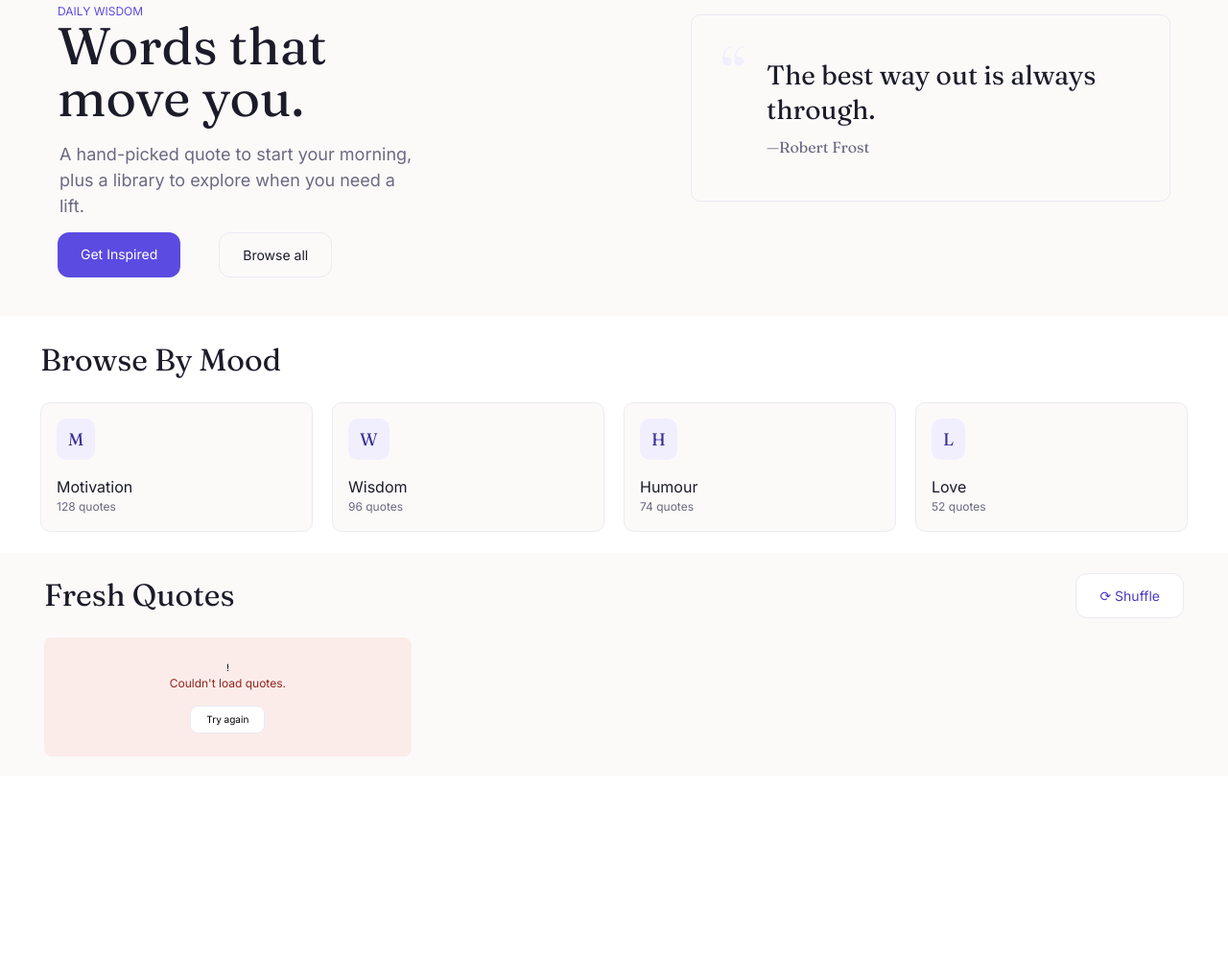
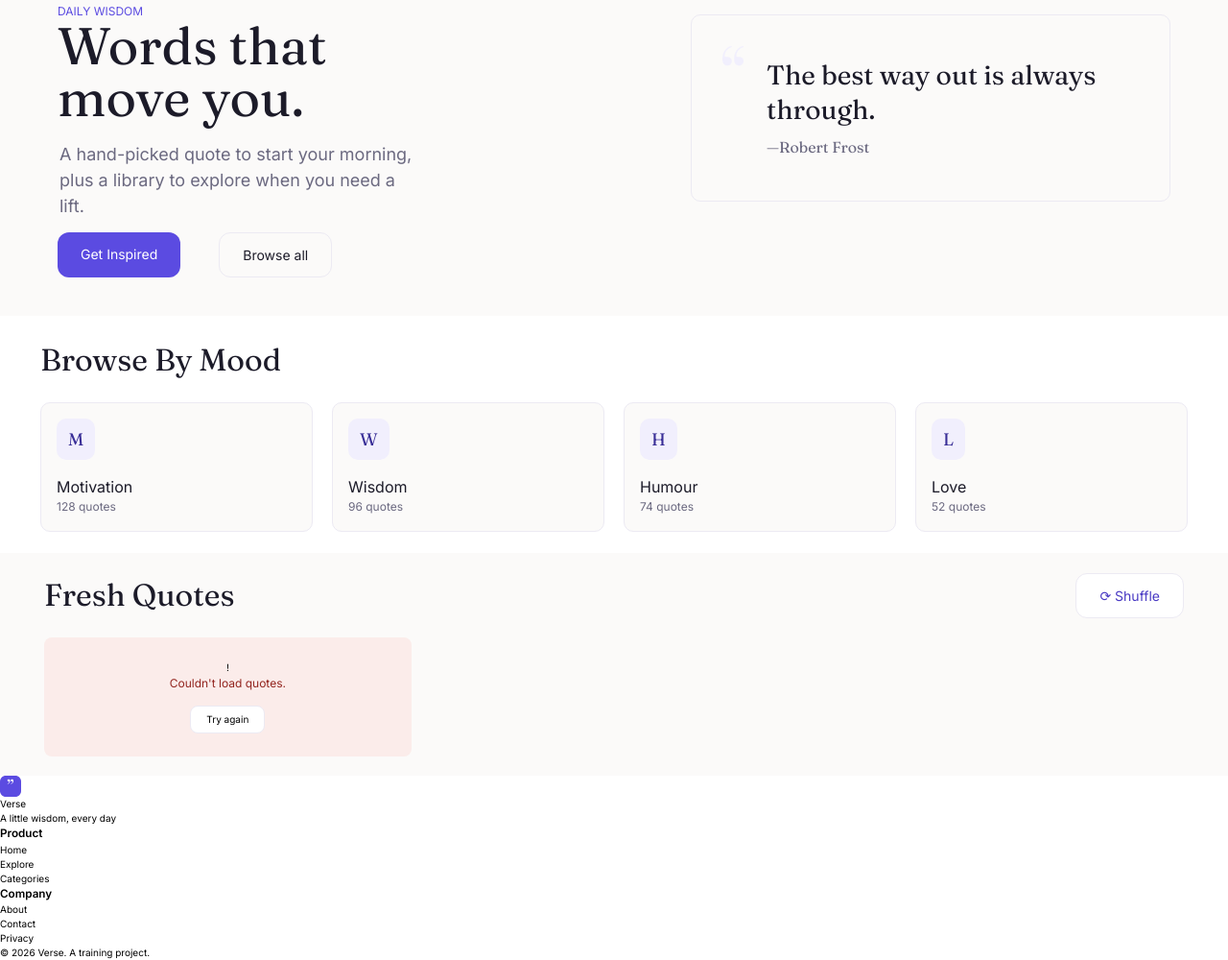
Before and after one commit to SMK-Projects-587/Surya-AS1, a website built with Vite: page src/index.html in a window 1280 px wide. Shown: the part 114-1114 px from the top of the page at 96% size. Before the commit the page ends 922 px from the top, so only its background shows below. Built offline with nearby package versions, Linux system fonts and the light colour scheme; no server answers.

Commit message:
[SP_AS1_05]:Added HTML Markup for footer section.

```diff
--- a/src/index.html
+++ b/src/index.html
@@ -96,7 +96,43 @@
         </div>
       </section>
     </main>
+    <footer class="footer">
+      <div class="footer__container">
+        <div class="footer__content">
+          <a href="#" class="footer__brand">
+            <img src="./assets/logo.svg" alt="Brand logo" class="footer__brand-icon" />
+            <span class="footer__brand-name"> Verse</span>
+          </a>
+          <p class="footer__caption">A little wisdom, every day</p>
+        </div>
+        <nav class="footer__nava" aria-label="Footer">
+          <div class="footer__group">
+            <h3 class="footer__heading">Product</h3>
+            <ul class="footer__list">
+              <li class="footer__item"><a href="#" class="footer__link">Home</a></li>
+              <li class="footer__item"><a href="#" class="footer__link">Explore</a></li>
+              <li class="footer__item footer__item--desktop">
+                <a href="#" class="footer__link--desktop">Categories</a>
+              </li>
+            </ul>
+          </div>
 
+          <div class="footer__group">
+            <h3 class="footer__heading">Company</h3>
+            <ul class="footer__list">
+              <li class="footer__item"><a href="#" class="footer__link">About</a></li>
+              <li class="footer__link--desktop">
+                <a href="#" class="footer__link--desktop">Contact</a>
+              </li>
+              <li class="footer__link--desktop">
+                <a href="#" class="footer__link--desktop">Privacy</a>
+              </li>
+            </ul>
+          </div>
+        </nav>
+        <p>&copy; 2026 Verse. A training project.</p>
+      </div>
+    </footer>
     <script type="module" src="./js/main.js"></script>
   </body>
 </html>
```
